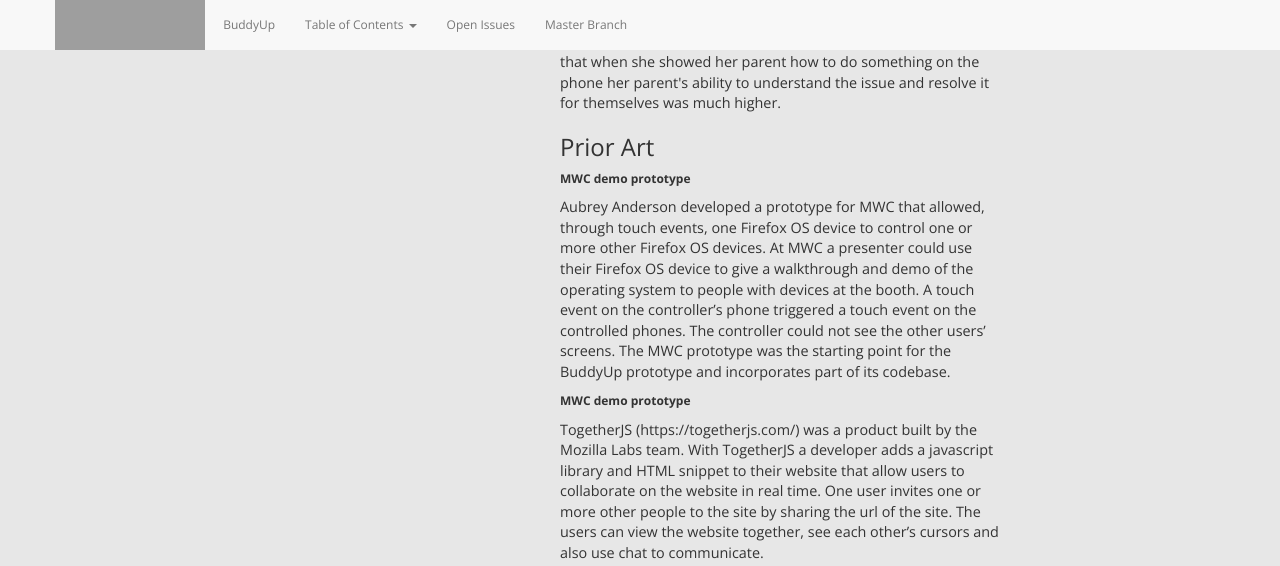
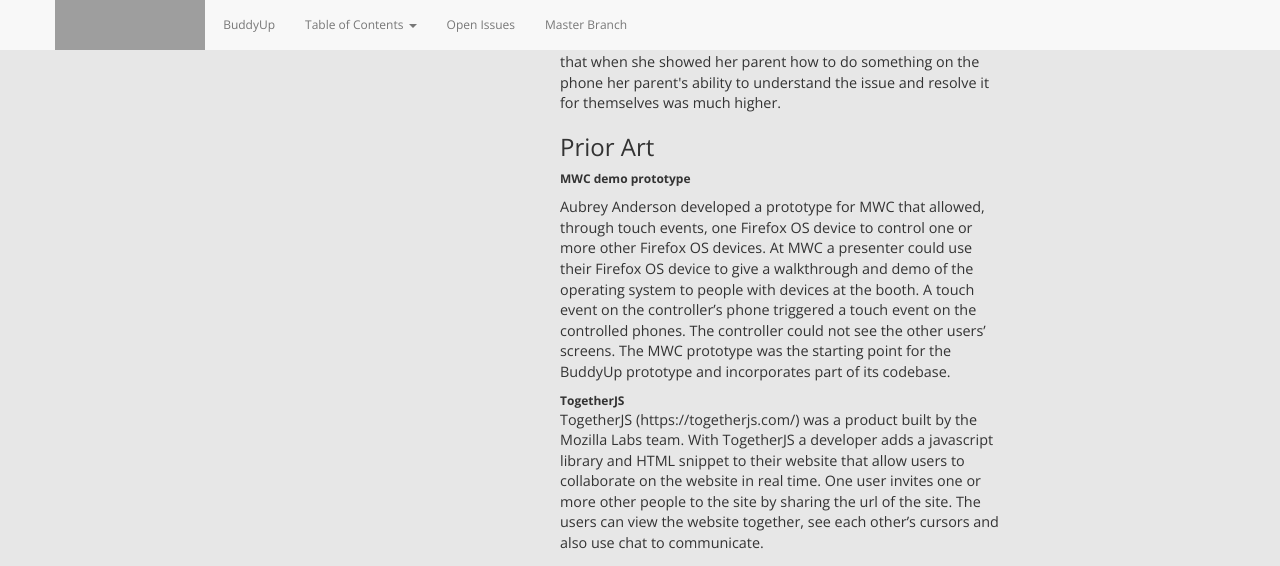
Before and after one commit to mhanratty/marketplaceux-buddyup, a Jekyll site: the page built from projectBackground.html, in a window 1280 px wide and 900 px high, scrolled down 522 px, cut to the strip 0-566 px from the top of the window. Built offline with Jekyll 4.4.1, drawn with Linux system fonts in a browser that asks for light colours; nearby versions of some CDN libraries; grey boxes are pictures that could not be loaded.

Commit message:
Update projectBackground.html

```diff
--- a/projectBackground.html
+++ b/projectBackground.html
@@ -39,7 +39,7 @@
 		 Aubrey Anderson developed a prototype for MWC that allowed, through touch events, one Firefox OS device to control one or more other Firefox OS devices. At MWC a presenter could use their Firefox OS device to give a walkthrough and demo of the operating system to people with devices at the booth. A touch event on the controller’s phone triggered a touch event on the controlled phones. The controller could not see the other users’ screens. The MWC prototype was the starting point for the BuddyUp prototype and incorporates part of its codebase.
 		</p>
 
-		<p><b>MWC demo prototype</b></p>
+		<b>TogetherJS</b>
 		<p class="longText">
 		 TogetherJS (https://togetherjs.com/) was a product built by the Mozilla Labs team. With TogetherJS a developer adds a javascript library and HTML snippet to their website that allow users to collaborate on the website in real time. One user invites one or more other people to the site by sharing the url of the site. The users can view the website together, see each other’s cursors and also use chat to communicate.
 		 </p>
```
